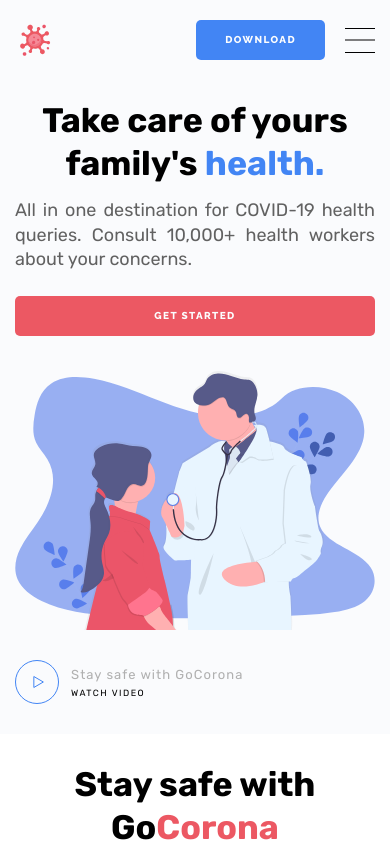
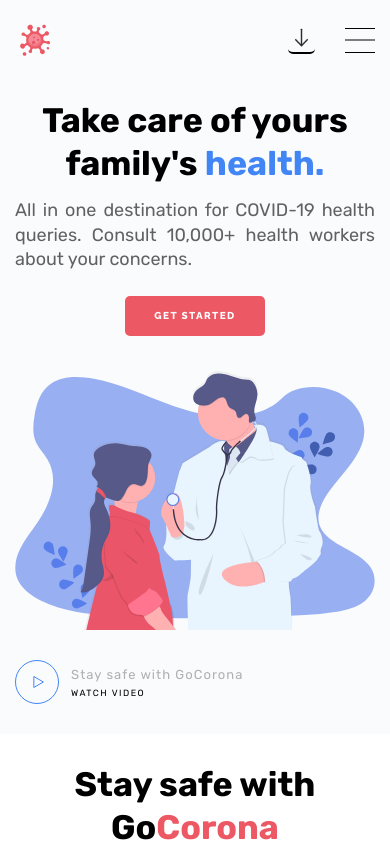
Before and after one commit to Chferchko/GoCorona, a plain HTML site: page index.html in a window 390 px wide. Shown: the top 853 px of the page. Drawn offline with Linux system fonts and the light colour scheme.

Commit message:
added dwnld-icon

```diff
--- a/#source/scss/style.scss
+++ b/#source/scss/style.scss
@@ -220,6 +220,9 @@
 		flex: 0 1 252px;
 		display: flex;
 		justify-content: end;
+		.download-icon {
+			display: none;
+		}
 	}
 }
 
@@ -764,7 +767,32 @@
 		&__button {
 			position: relative;
 			z-index: 30;
-			margin: 0px 20px 0px 0px;
+			margin: 0px 30px 0px 0px;
+			a {
+				display: none;
+			}
+			.download-icon {
+				display: block;
+				padding: 0px;
+				background: none;
+				border-bottom: 2px solid black;
+				svg {
+					animation-name: arrow-fx;
+					animation-iteration-count: infinite;
+					animation-duration: 2s;
+					@keyframes arrow-fx {
+						from {
+							transform: translateY(-1px);
+						}
+						50% {
+							transform: translateY(2px);
+						}
+						to {
+							transform: translateY(-1px);
+						}
+					}
+				}
+			}
 		}
 	}
 	.menu {
@@ -979,11 +1007,6 @@
 			font-size: 34px;
 		}
 	}
-	.button {
-		a {
-			display: block;
-		}
-	}
 	.info {
 		&__statistic {
 			flex: 0 1 auto;
--- a/index.html
+++ b/index.html
@@ -34,6 +34,12 @@
 				</nav>
 				<div class="header__button button button_blue-bg">
 					<a href="">download</a>
+					<a class="download-icon" href="">
+						<svg width="27px" height="23px" viewBox="0 0 24 24" fill="none" xmlns="http://www.w3.org/2000/svg">
+							<path d="M18.0699 14.4299L11.9999 20.4999L5.92993 14.4299" stroke="#292D32" stroke-width="1.5" stroke-miterlimit="10" stroke-linecap="round" stroke-linejoin="round"/>
+							<path d="M12 3.5V20.33" stroke="#292D32" stroke-width="1.5" stroke-miterlimit="10" stroke-linecap="round" stroke-linejoin="round"/>
+						</svg>
+					</a>
 				</div>
 				<div class="menu__burger">
 					<span></span>
```
Also changed, not shown: css/style.css.
